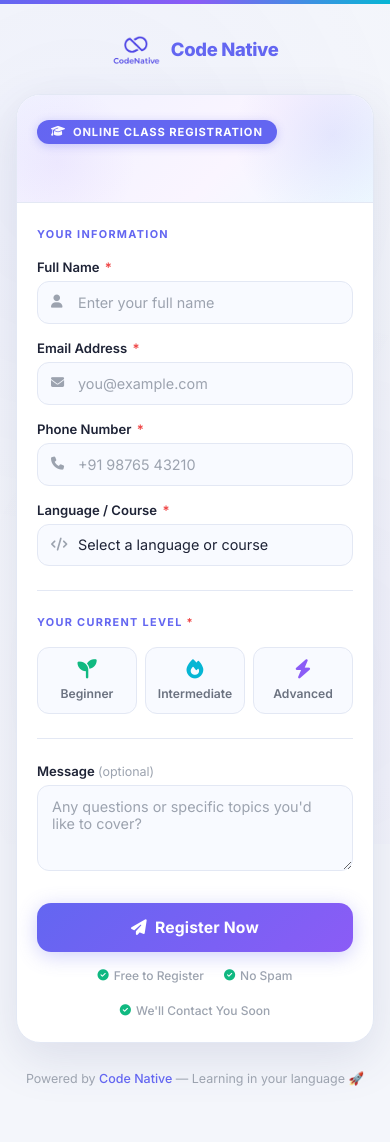
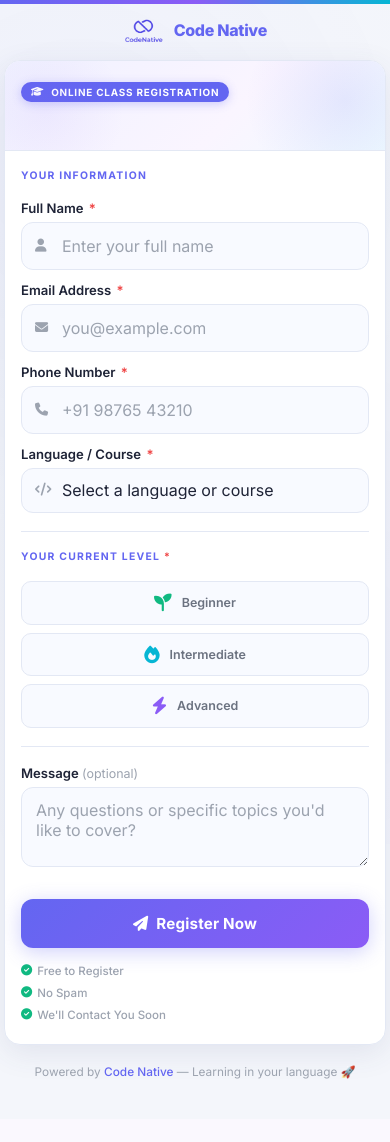
Before and after one commit to mohanracharla46/codenative, a FastAPI app: template templates/online-class-register.html in a window 390 px wide. After the commit the page ends 1079 px from the top, so only its background shows below. Run offline with FastAPI, Linux system fonts and the light colour scheme; the template is opened without the code that fills it, so the values that code supplies are empty; some libraries are stand-ins or nearby versions.

Commit message:
design: make registration form fully mobile responsive

```diff
--- a/templates/online-class-register.html
+++ b/templates/online-class-register.html
@@ -453,13 +453,99 @@
         }
         .trust-item i { color: var(--success); font-size: 0.7rem; }
 
+        /* ── Responsive ─────────────────────────────────────────────── */
+
+        /* Tablet & small desktop */
+        @media (max-width: 768px) {
+            body { padding: 20px 12px 48px; }
+            .card { border-radius: 20px; }
+            .card-header { padding: 28px 28px 22px; }
+            .card-body  { padding: 28px 28px 32px; }
+            .card-header h1 { font-size: 1.5rem; }
+        }
+
+        /* Large phones */
         @media (max-width: 600px) {
-            .card-header, .card-body { padding: 24px 20px; }
-            .form-grid { grid-template-columns: 1fr; }
+            body { padding: 16px 0 40px; }
+
+            .logo-bar { margin-bottom: 16px; }
+            .logo-bar img { height: 28px; }
+            .logo-bar span { font-size: 1rem; }
+
+            /* Card becomes full-width, flush on sides */
+            .card {
+                border-radius: 16px;
+                margin: 0 8px;
+                width: calc(100% - 16px);
+                box-shadow: 0 8px 30px rgba(60,72,120,0.10);
+            }
+            .card-header { padding: 22px 20px 18px; }
+            .card-body   { padding: 22px 20px 28px; }
+
+            .card-header h1 { font-size: 1.3rem; letter-spacing: -0.3px; }
+            .card-header p  { font-size: 0.86rem; }
+
+            /* Stack the 2-column grid to 1 column */
+            .form-grid { grid-template-columns: 1fr; gap: 12px; }
             .form-grid .full { grid-column: 1; }
-            .card-header h1 { font-size: 1.4rem; }
+
+            /* Taller touch targets */
+            .form-group input,
+            .form-group select { padding: 13px 14px 13px 40px; font-size: 1rem; }
+            .form-group textarea { font-size: 1rem; min-height: 80px; }
+
+            /* Level buttons: row of 3, equal width */
             .level-selector { gap: 8px; }
-            .level-btn { font-size: 0.76rem; padding: 12px 4px; }
+            .level-btn {
+                font-size: 0.78rem;
+                padding: 12px 4px;
+                border-radius: 10px;
+                gap: 5px;
+            }
+            .level-btn i { font-size: 1.1rem; }
+
+            .divider { margin: 18px 0; }
+
+            .btn-submit { padding: 15px; font-size: 0.95rem; border-radius: 12px; }
+
+            /* Trust badges: wrap to 2 per row */
+            .trust-row { gap: 10px 16px; }
+            .trust-item { font-size: 0.72rem; }
+
+            .footer-note { font-size: 0.74rem; margin-top: 20px; }
+
+            /* Toast full-width on phone */
+            #toast {
+                left: 12px;
+                right: 12px;
+                bottom: 16px;
+                max-width: none;
+                transform: translateY(20px);
+            }
+            #toast.show { transform: translateY(0); }
+        }
+
+        /* Small phones (320px–400px) */
+        @media (max-width: 400px) {
+            .card { margin: 0 4px; width: calc(100% - 8px); }
+            .card-header { padding: 18px 16px 14px; }
+            .card-body   { padding: 18px 16px 22px; }
+            .card-header h1 { font-size: 1.15rem; }
+            .class-badge { font-size: 0.62rem; padding: 4px 10px; }
+            .meta-pill   { font-size: 0.72rem; padding: 4px 10px; }
+            .section-label { font-size: 0.65rem; }
+
+            /* Stack level buttons vertically on very small screens */
+            .level-selector { flex-direction: column; gap: 8px; }
+            .level-btn { flex-direction: row; justify-content: center; padding: 12px 16px; gap: 10px; }
+
+            .trust-row { flex-direction: column; align-items: flex-start; gap: 8px; }
+        }
+
+        /* Notched/safe-area support (iPhone X+) */
+        @supports (padding-bottom: env(safe-area-inset-bottom)) {
+            body { padding-bottom: calc(40px + env(safe-area-inset-bottom)); }
+            #toast { bottom: calc(16px + env(safe-area-inset-bottom)); }
         }
     </style>
 </head>
```
